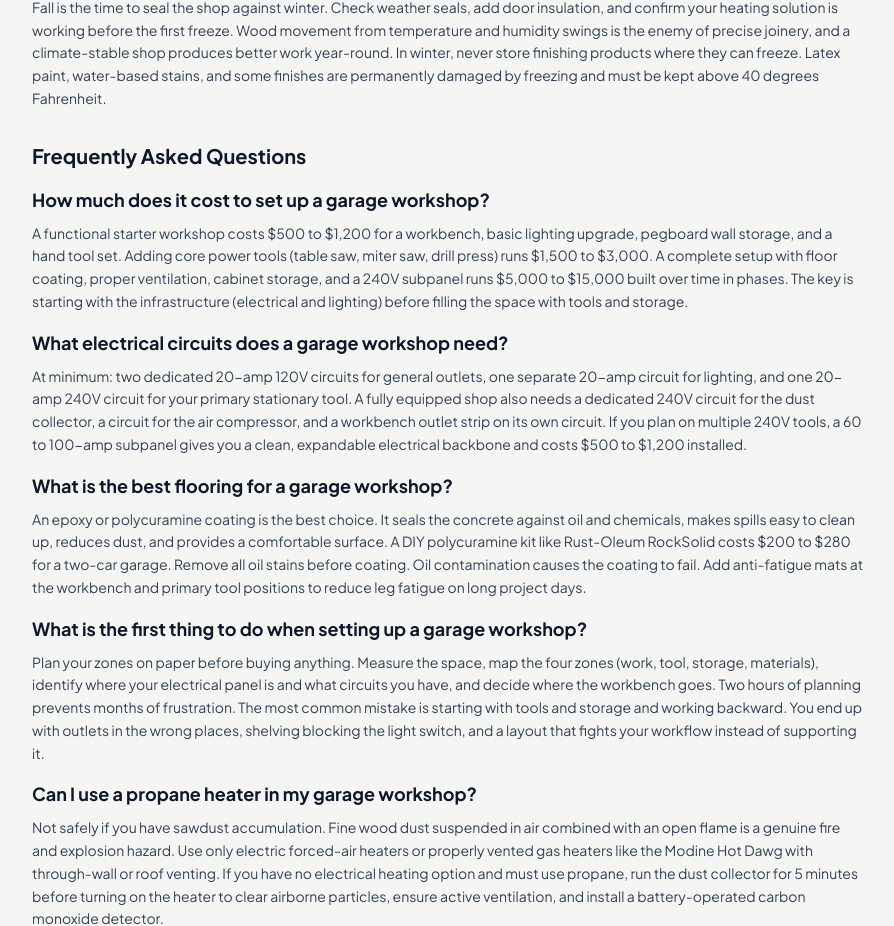
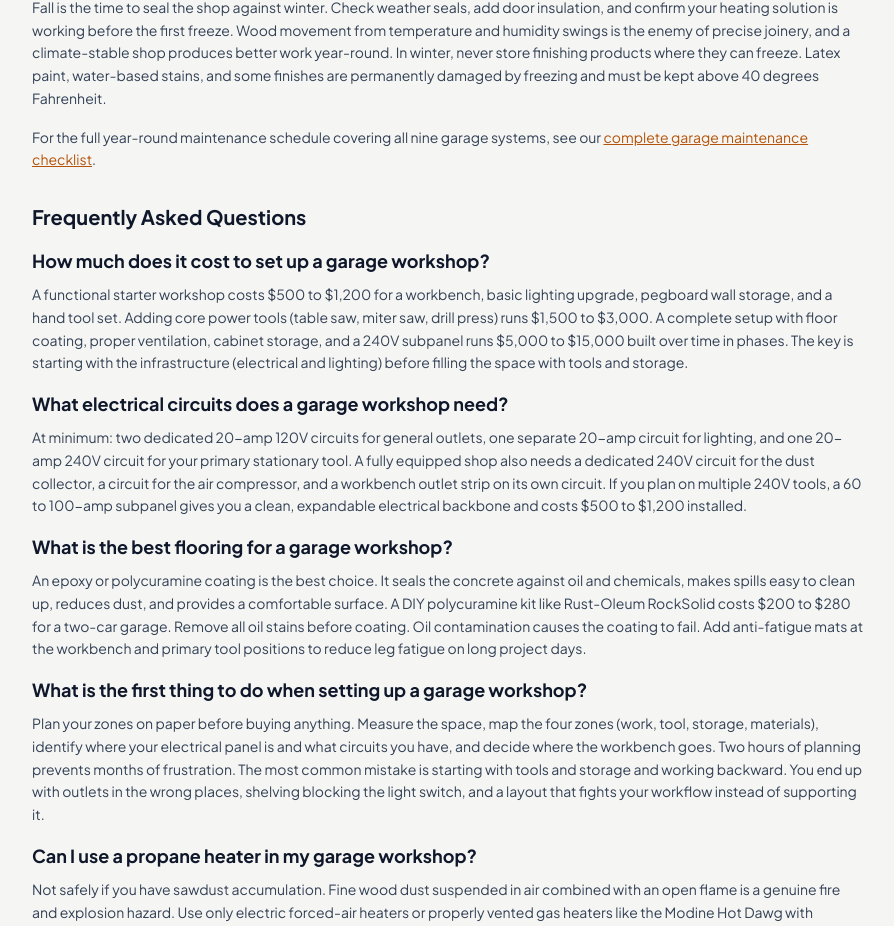
Before and after one commit to thebasementguide2026/thegarage.guide-, a Next.js app: page /guides/garage-workshop-setup in a window 1280 px wide. Shown: the part 8017-8943 px from the top of the page, without its empty margins (192-1086 px from the left). Built offline with nearby package versions, Linux system fonts and the light colour scheme.

Commit message:
Add cross-link to garage-maintenance-checklist in workshop Seasonal Considerations

```diff
--- a/app/guides/garage-workshop-setup/page.tsx
+++ b/app/guides/garage-workshop-setup/page.tsx
@@ -327,6 +327,7 @@ export default function GarageWorkshopSetup() {
           <p className='text-slate-700 text-sm leading-relaxed mb-4'>Spring is the best time to do the planning and infrastructure work (floor coating, electrical upgrades, ventilation installation), before the heat of summer makes working in the garage uncomfortable. Epoxy floor coatings require temperatures between 50 and 90 degrees Fahrenheit to cure correctly. Summer heat in an uninsulated garage regularly exceeds 110 degrees in warm climates, making extended work sessions physically demanding and potentially dangerous. A window AC unit ($200 to $400) or a ceiling fan combined with the garage door open makes summer sessions much more manageable and keeps your lumber from moving due to humidity swings.</p>
           <h3 className='text-lg font-bold text-slate-900 mb-2'>Fall and Winter</h3>
           <p className='text-slate-700 text-sm leading-relaxed mb-4'>Fall is the time to seal the shop against winter. Check weather seals, add door insulation, and confirm your heating solution is working before the first freeze. Wood movement from temperature and humidity swings is the enemy of precise joinery, and a climate-stable shop produces better work year-round. In winter, never store finishing products where they can freeze. Latex paint, water-based stains, and some finishes are permanently damaged by freezing and must be kept above 40 degrees Fahrenheit.</p>
+          <p className='text-slate-700 text-sm leading-relaxed mb-4'>For the full year-round maintenance schedule covering all nine garage systems, see our <Link href='/guides/garage-maintenance-checklist' className='text-amber-700 underline'>complete garage maintenance checklist</Link>.</p>
         </section>
 
         {/* FAQ Section */}
```
